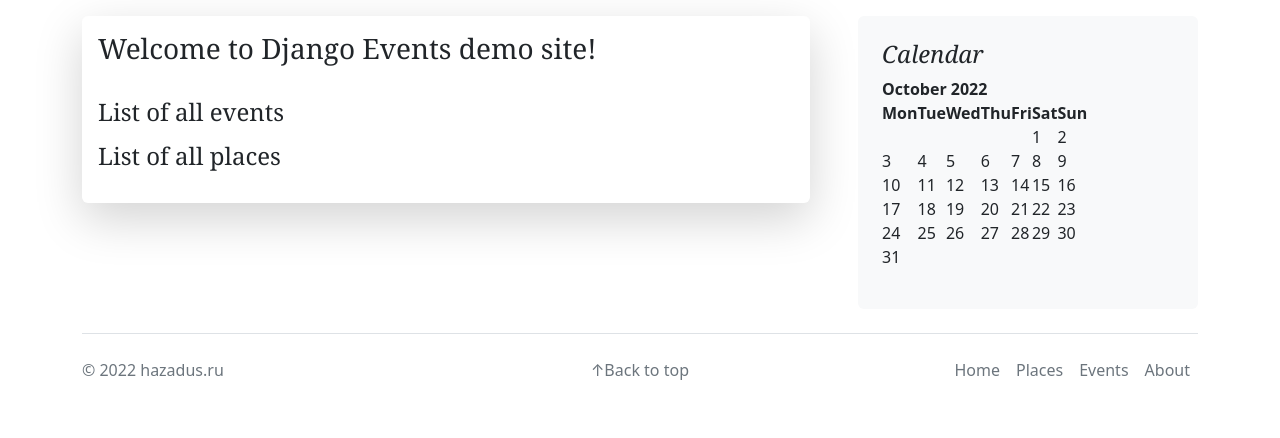
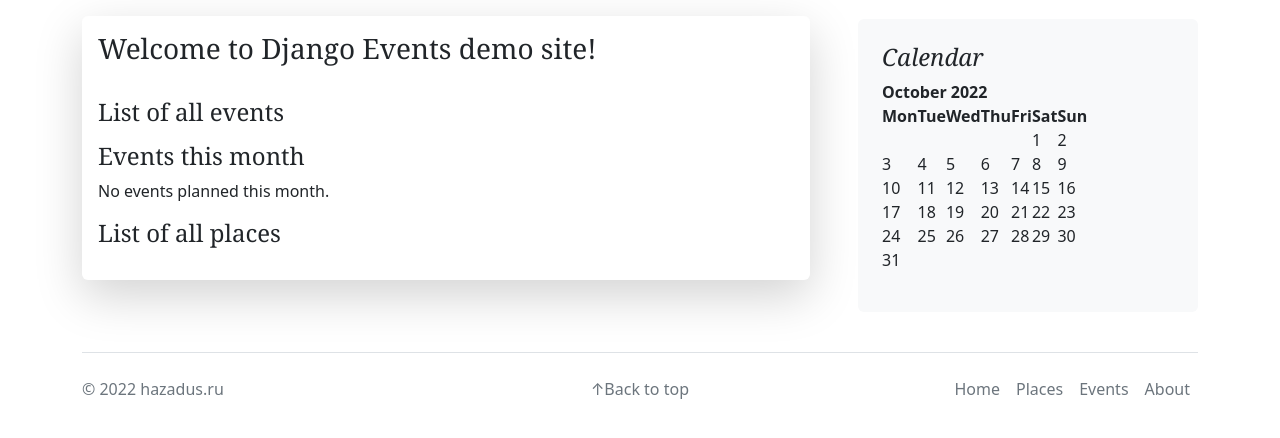
Before and after one commit to hazadus/django-website, a Django app: page / in a window 1280 px wide. Shown: the part 61-499 px from the top of the page. Run offline with Django 4.2, Linux system fonts and the light colour scheme; data that the repository does not hold is empty.

Commit message:
Lesson #37 done – added 'Events this month' to home page.

```diff
--- a/events/views.py
+++ b/events/views.py
@@ -32,11 +32,16 @@
     event_list = Event.objects.all()
     venue_list = Venue.objects.all()
 
+    # Get events for current month
+    month_events = Event.objects.filter(event_date__year=year,
+                                        event_date__month=month_number)
+
     return render(request, 'events/home.html', {
         'year': year,
         'month': month,
         'month_number': month_number,
         'event_list': event_list,
+        'month_events': month_events,
         'venue_list': venue_list,
         'clndr': calender
     })
--- a/templates/events/home.html
+++ b/templates/events/home.html
@@ -13,6 +13,16 @@
                         <li>{{ event }}</li>
                     {% endfor %}
                 </ul>
+                <h4>Events this month</h4>
+                {% if month_events %}
+                    <ul>
+                        {% for event in month_events %}
+                            <li>{{ event }}</li>
+                        {% endfor %}
+                    </ul>
+                {% else %}
+                    <p>No events planned this month.</p>
+                {% endif %}
 
                 <h4>List of all places</h4>
                 <ul>
```
